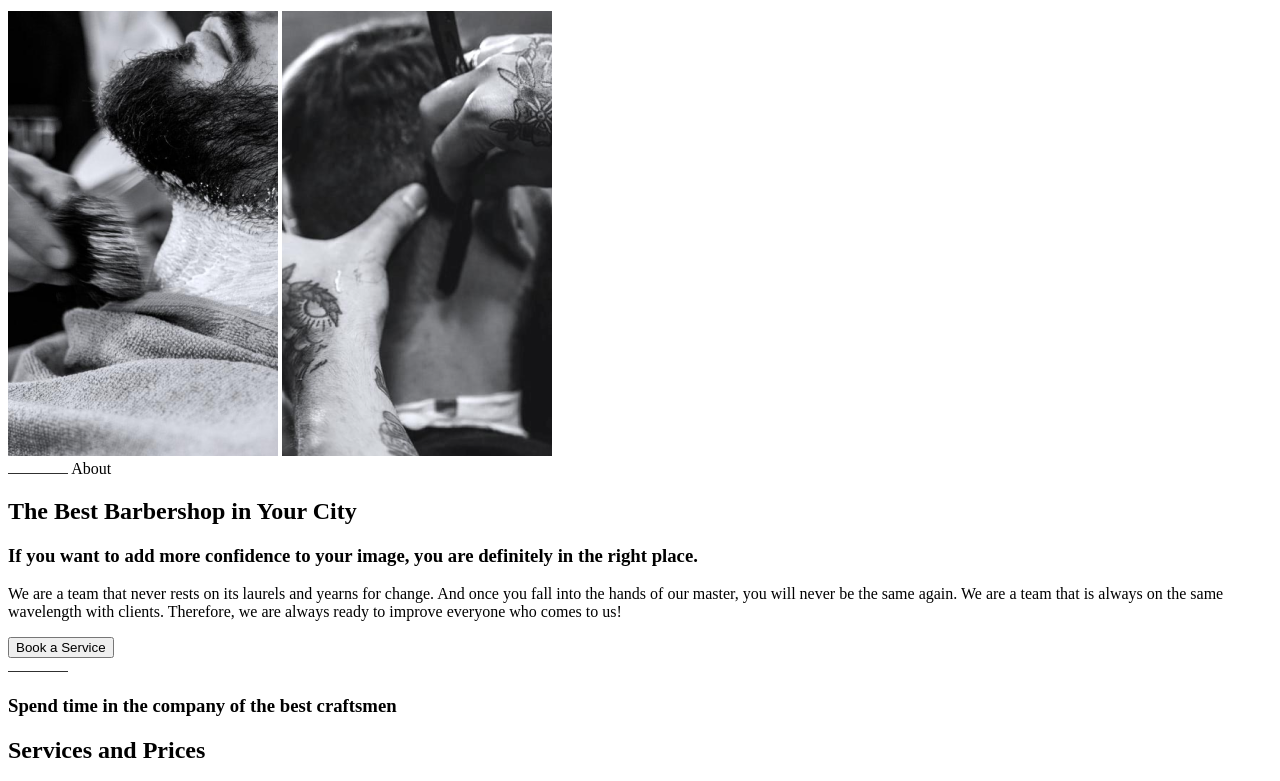
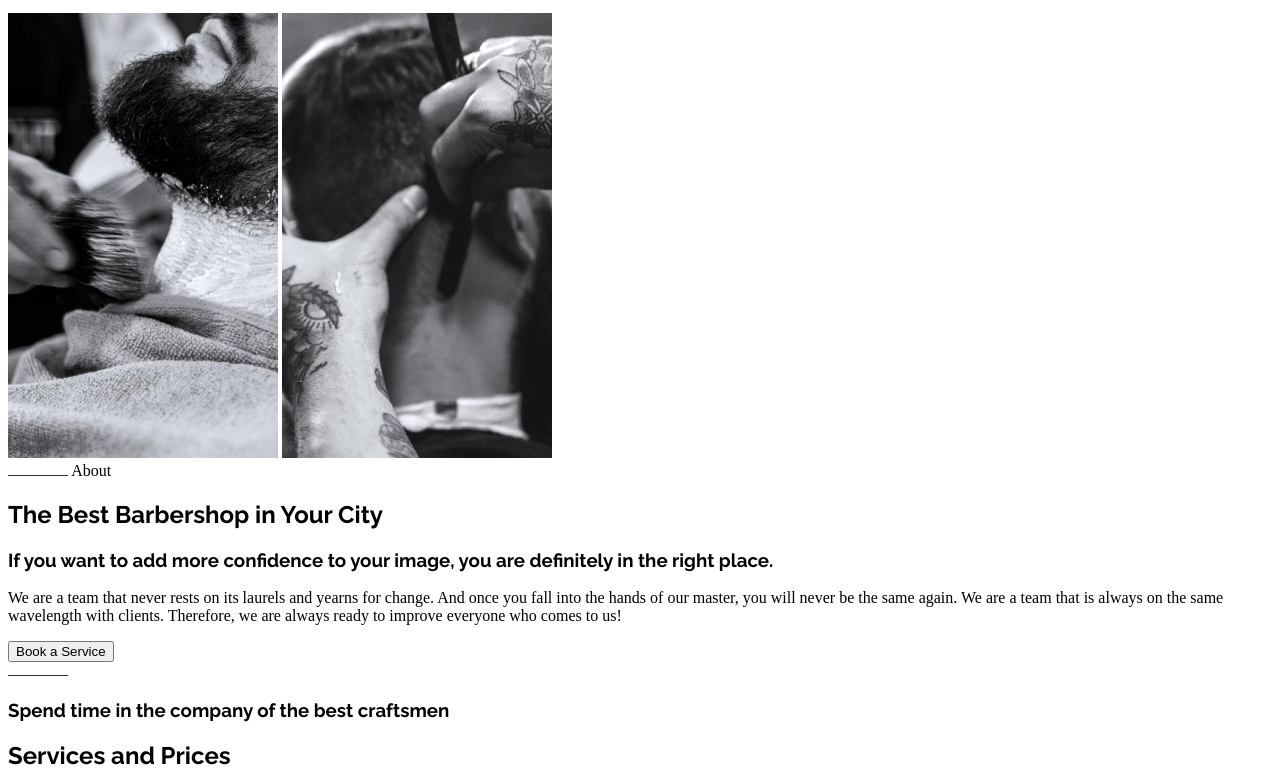
Before and after one commit to Andyoase/barbershop, a plain HTML site: page index.html in a window 1280 px wide. Shown: the part 380-1161 px from the top of the page. Drawn offline with Linux system fonts and the light colour scheme.

Commit message:
Update css.style

```diff
--- a/css/style.css
+++ b/css/style.css
@@ -1,5 +1,6 @@
 :root {
  --link-color: #fff;
+ --heading-font-family:'Raleway', sans-serif;
 }
 
 .global-header{
@@ -19,3 +20,13 @@
 .global-header .main-navigation a:active {
     color: #ff0000;
   }
+
+  h1,
+  h2,
+  h3,
+  h4,
+  h5,
+  h6 {
+    font-family: var(--heading-font-family);
+    font-weight: 700;
+  }
```
